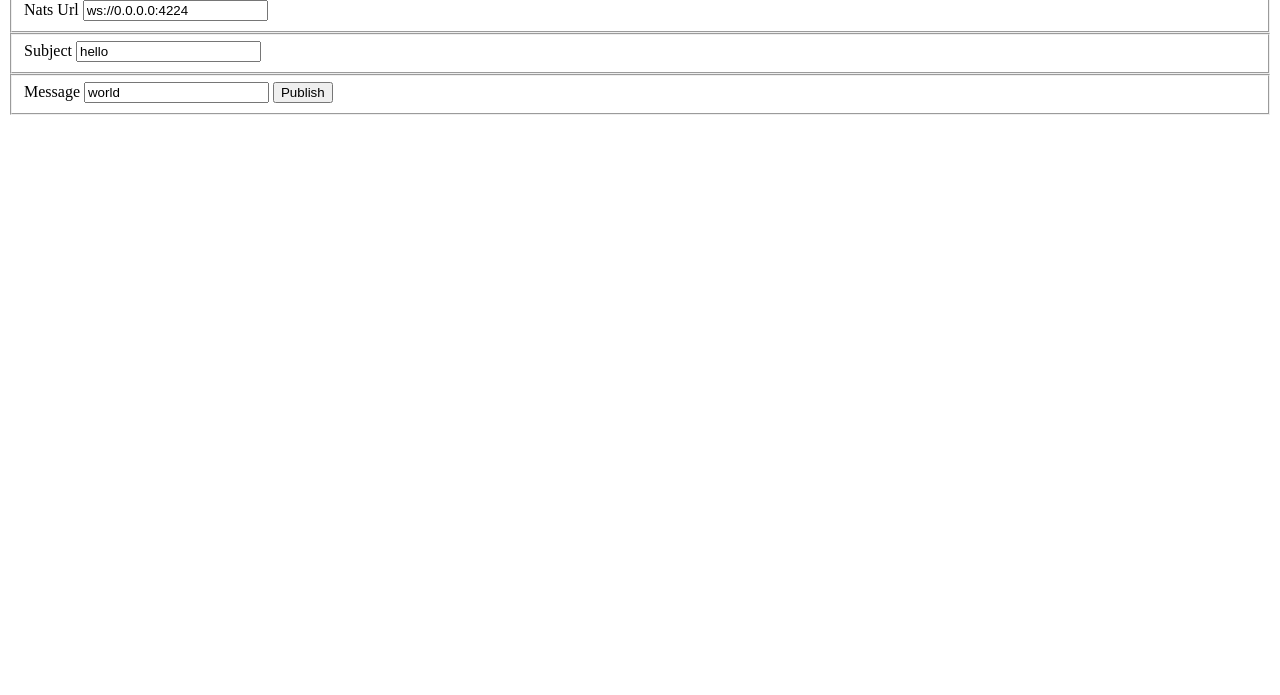
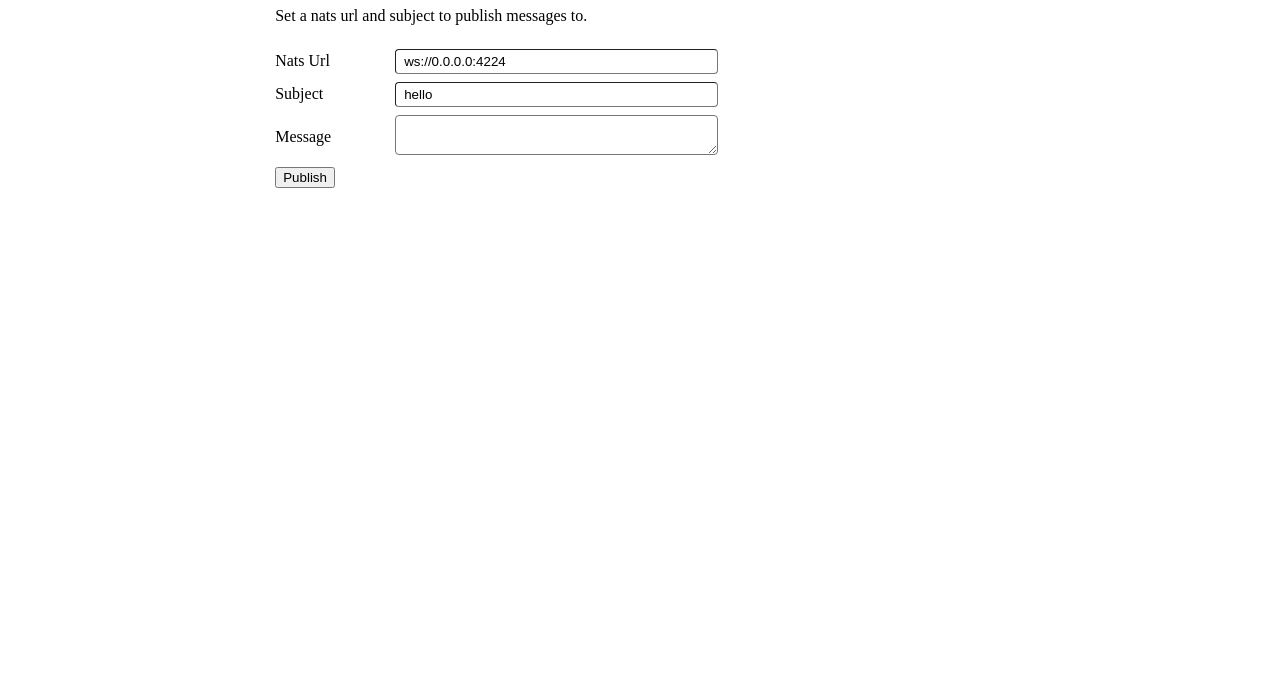
Before and after one commit to aricallen/salamander-web, a website with bundled scripts: page src/pub-sub/publish.html in a window 1280 px wide. Shown: the part 105-800 px from the top of the page. Built offline with nearby package versions, Linux system fonts and the light colour scheme; no server answers.

Commit message:
min styles

```diff
--- a/src/pub-sub/publish.html
+++ b/src/pub-sub/publish.html
@@ -1,50 +1,66 @@
 <!DOCTYPE html>
 <html lang="en">
+
 <head>
   <meta charset="UTF-8">
   <meta name="viewport" content="width=device-width, initial-scale=1.0">
-  <title>Document</title>
+  <title>Salamander Web</title>
+  <link rel="stylesheet" href="../styles.css">
 </head>
+
 <body>
+  <div class="content">
     <header>
       <h1>Salemander Web</h1>
     </header>
 
     <section>
-    Instructions go here...
+      <span class="instructions">
+        Set a nats url and subject to publish messages to.
+      </span>
     </section>
 
     <section class="controls">
       <div class="row">
-      <div class="col">
-        <fieldset>
+        <div class="col col-small">
           <label for="subject">
             Nats Url
           </label>
+        </div>
+        <div class="col">
           <input type="text" value="ws://0.0.0.0:4224" id="nats-url">
-        </fieldset>
         </div>
       </div>
+
       <div class="row">
-      <div class="col">
-        <fieldset>
+        <div class="col col-small">
           <label for="subject">
             Subject
           </label>
-          <input type="text" value="hello" id="subject">
-        </fieldset>
         </div>
         <div class="col">
-        <fieldset>
-          <label for="subject">
+          <input type="text" value="hello" id="subject">
+        </div>
+      </div>
+
+      <div class="row">
+        <div class="col col-small">
+          <label for="message">
             Message
           </label>
-          <input type="text" value="world" id="message">
-          <button id="publish">Publish</button>
-        </fieldset>
+        </div>
+        <div class="col">
+          <textarea type="text" value="world" id="message"></textarea>
         </div>
       </div>
+
+      <div class="row">
+        <button id="publish">Publish</button>
+      </div>
     </section>
+  </div>
+
   <script type="module" src="./publish.js"></script>
 </body>
+
 </html>
--- /dev/null
+++ b/src/styles.css
@@ -0,0 +1,50 @@
+body {
+  padding: 24px;
+}
+
+section {
+  margin-bottom: 8px;
+}
+
+input {
+  border-radius: 4px;
+  padding: 4px;
+  border-width: 1px;
+  padding-left: 8px;
+  padding-right: 8px;
+  width: 50%;
+}
+
+textarea {
+  border-radius: 4px;
+  padding: 4px;
+  border-width: 1px;
+  padding-left: 8px;
+  padding-right: 8px;
+  width: 50%;
+}
+
+.instructions {
+  display: inline-block;
+  margin-bottom: 16px;
+  font-size: 16px;
+}
+
+.content {
+  width: 60%;
+  margin: auto;
+}
+
+.row {
+  margin-bottom: 8px;
+  display: flex;
+  align-items: center;
+}
+
+.col {
+  flex: 1;
+}
+
+.col.col-small {
+  max-width: 120px;
+}
```
Also changed, not shown: src/pub-sub/subscribe.html (+28 -11 lines). Lines whose indentation alone changed are shown as unchanged.
